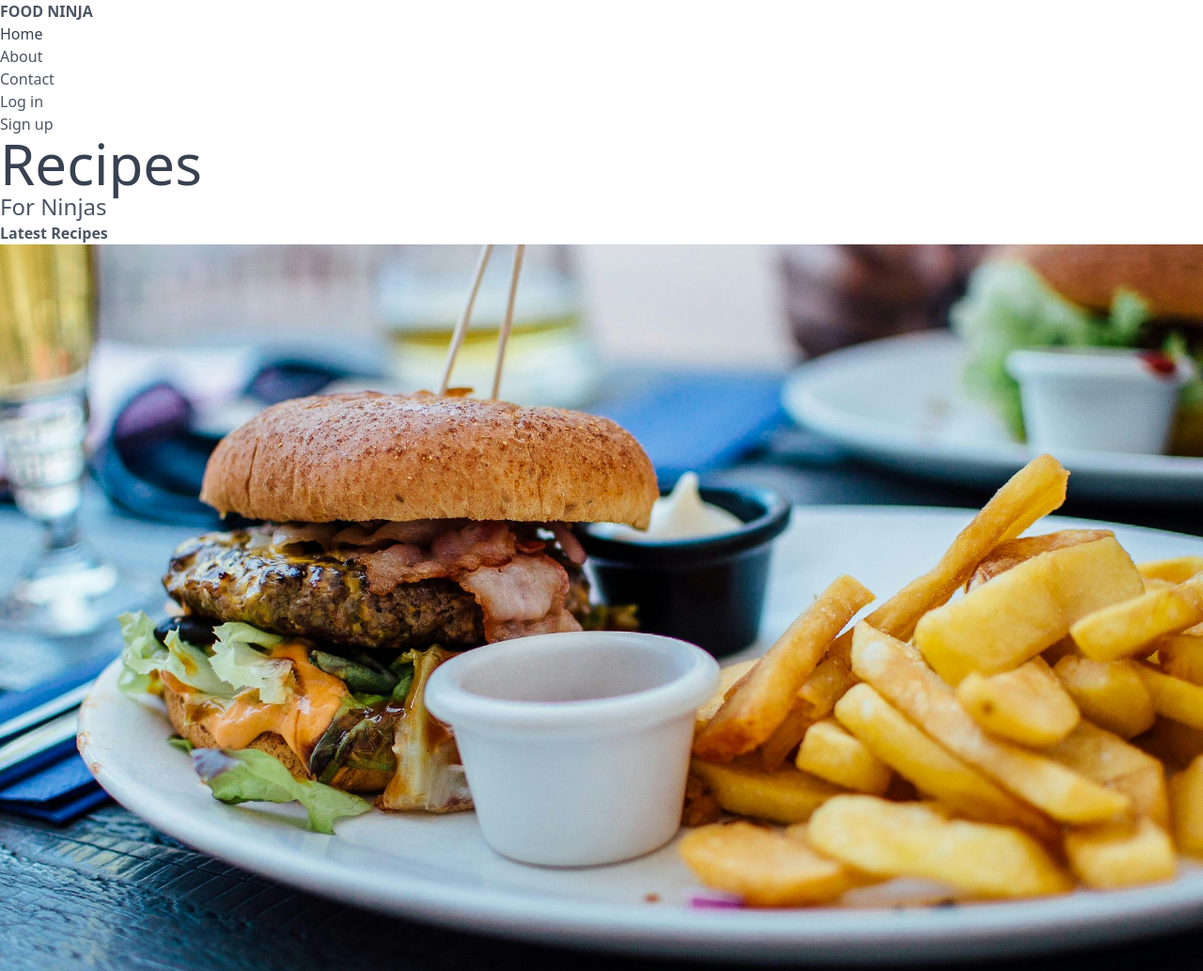
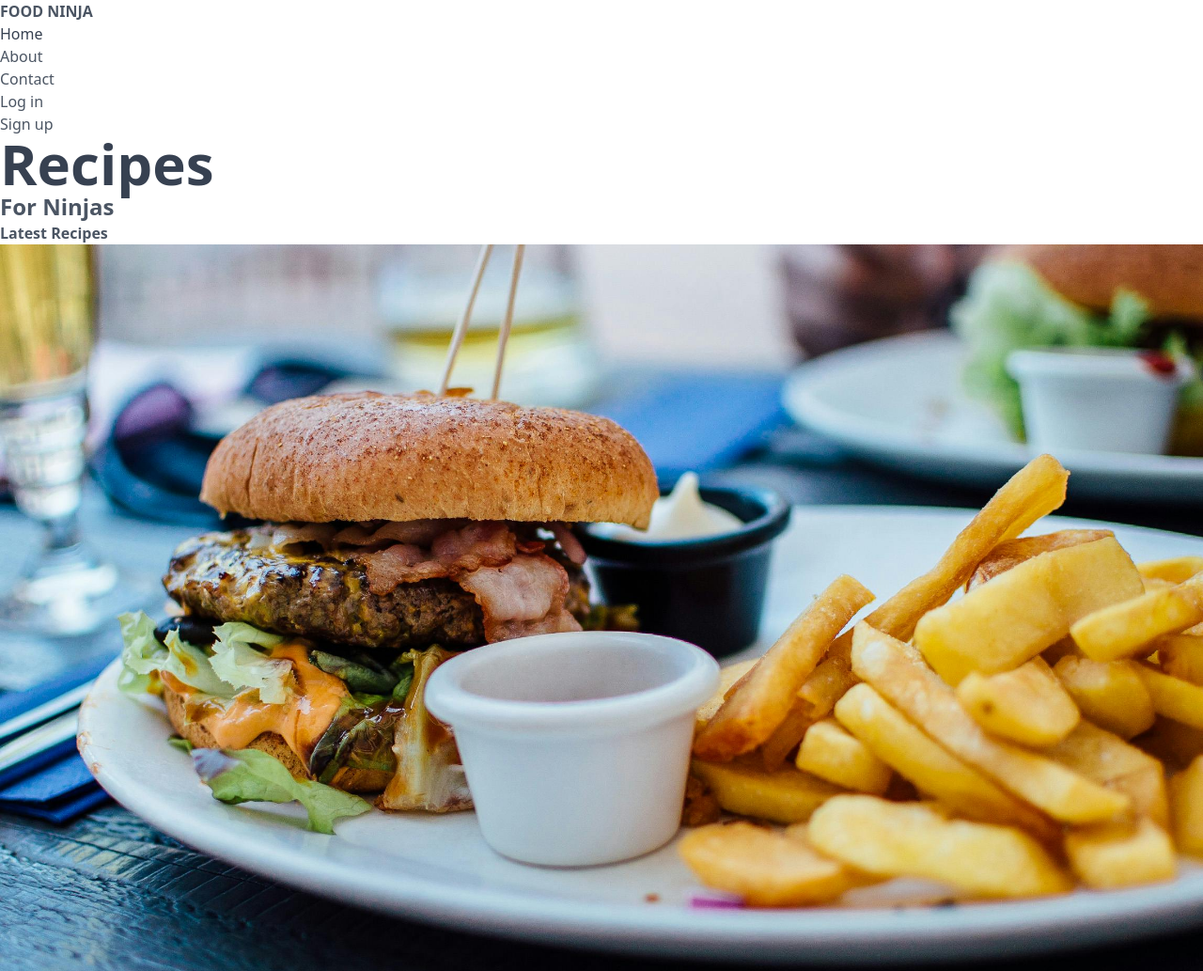
Before and after one commit to muirurimukundi/css-tailwind, a website: page src/index.html in a window 1280 px wide. Shown: the top 1033 px of the page at 94% size. Drawn offline with Linux system fonts and the light colour scheme.

Commit message:
Add: make h2 and h3 semibold.

```diff
--- a/src/index.html
+++ b/src/index.html
@@ -31,8 +31,8 @@
     <div><a href="#">Sign up</a></div>
 
     <header>
-      <h2 class="text-gray-700 text-6xl">Recipes</h2>
-      <h3 class="text-2xl">For Ninjas</h3>
+      <h2 class="text-gray-700 text-6xl font-semibold">Recipes</h2>
+      <h3 class="text-2xl font-semibold">For Ninjas</h3>
     </header>
 
     <div>
```
Also changed, not shown: src/output.css.
